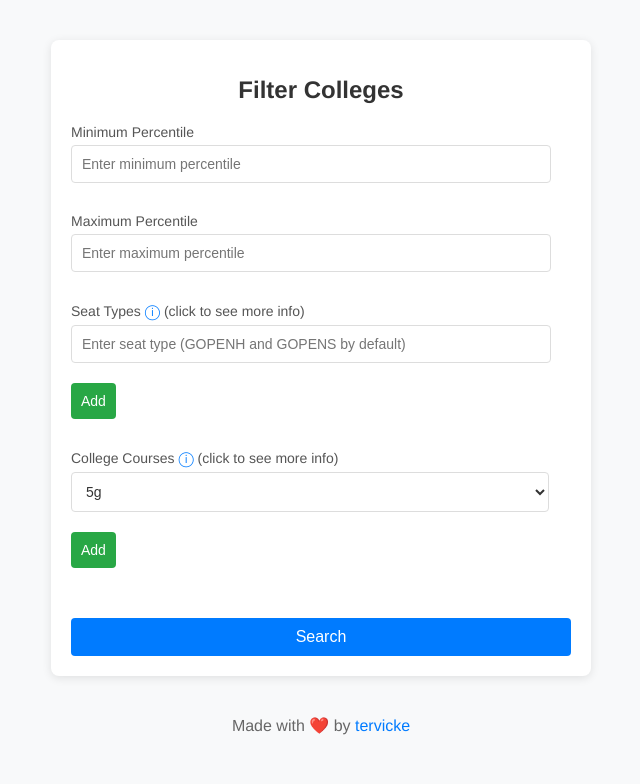
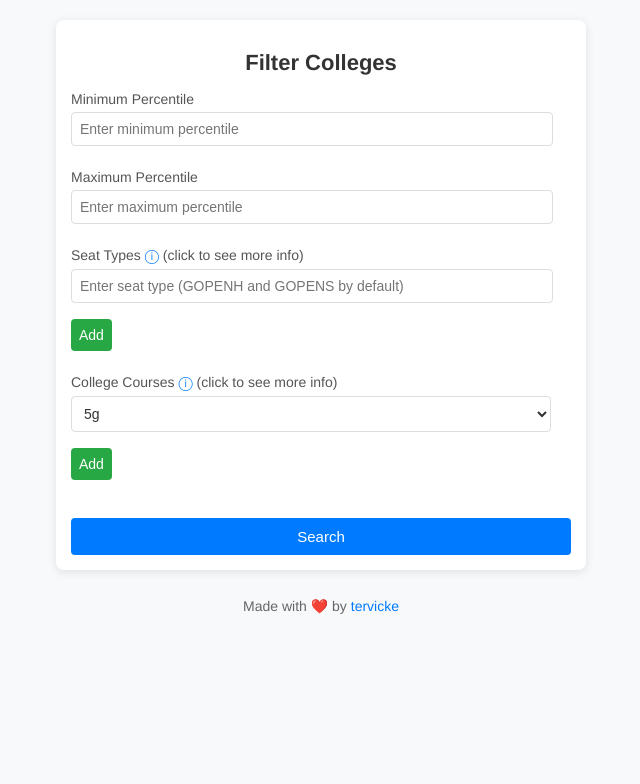
Before and after one commit to Tervicke/CET_college_search, a Flask app: page / in a window 1280 px wide. Shown: the top 784 px of the page, without its empty margins (319-959 px from the left). Run offline with Flask 3, Linux system fonts and the light colour scheme; data comes from the database, SQL or seed files in the repository.

Commit message:
changed the style.css to make it occupy less space

```diff
--- a/static/style.css
+++ b/static/style.css
@@ -2,7 +2,7 @@ body {
     font-family: 'Helvetica Neue', Arial, sans-serif;
     background-color: #f8f9fa;
     margin: 0;
-    padding: 40px;
+    padding: 20px; /* Reduced padding */
     color: #333;
 }
 
@@ -10,20 +10,20 @@ body {
     max-width: 500px;
     margin: 0 auto;
     background-color: #fff;
-    padding: 20px;
+    padding: 15px; /* Reduced padding */
     border-radius: 8px;
     box-shadow: 0 2px 10px rgba(0, 0, 0, 0.1);
 }
 
 h1 {
     text-align: center;
-    font-size: 24px;
-    margin-bottom: 20px;
+    font-size: 22px; /* Slightly smaller font */
+    margin-bottom: 15px; /* Reduced margin */
     color: #333;
 }
 
 .form-group {
-    margin-bottom: 20px;
+    margin-bottom: 15px; /* Reduced margin */
 }
 
 label {
@@ -35,32 +35,32 @@ label {
 
 input[type="number"],
 input[type="text"] {
-    width: calc(100% - 20px);
-    padding: 10px;
+    width: calc(100% - 18px); /* Adjusted width */
+    padding: 8px; /* Reduced padding */
     border: 1px solid #ddd;
     border-radius: 4px;
     font-size: 14px;
     color: #333;
-    margin-bottom: 10px;
+    margin-bottom: 8px; /* Reduced margin */
     box-sizing: border-box;
 }
 
 .tags-container {
     display: flex;
     flex-wrap: wrap;
-    gap: 5px;
-    margin-top: 10px;
+    gap: 4px; /* Reduced gap */
+    margin-top: 8px; /* Reduced margin */
 }
 
 .tag {
     display: flex;
     align-items: center;
     background-color: #e9ecef;
-    padding: 5px 10px;
+    padding: 5px 8px; /* Adjusted padding */
     border-radius: 20px;
     font-size: 14px;
     color: #333;
-    max-width: calc(100% - 20px);
+    max-width: calc(100% - 18px);
     word-wrap: break-word;
 }
 
@@ -80,9 +80,9 @@ button[type="submit"] {
     background-color: #007bff;
     color: white;
     border-radius: 4px;
-    font-size: 16px;
+    font-size: 15px; /* Slightly smaller font */
     cursor: pointer;
-    margin-top: 20px;
+    margin-top: 15px; /* Reduced margin */
 }
 
 button[type="submit"]:hover {
@@ -93,12 +93,12 @@ button[type="submit"]:hover {
     background-color: #28a745;
     text-align: center;
     border: none;
-    padding: 10px;
+    padding: 8px; /* Reduced padding */
     color: white;
     border-radius: 4px;
     cursor: pointer;
     font-size: 14px;
-    margin-top: 10px;
+    margin-top: 8px; /* Reduced margin */
     box-sizing: border-box;
 }
 
@@ -108,9 +108,9 @@ button[type="submit"]:hover {
 
 .footer {
     text-align: center;
-    margin-top: 30px;
-    padding: 10px;
-    font-size: 16px;
+    margin-top: 20px; /* Reduced margin */
+    padding: 8px; /* Reduced padding */
+    font-size: 14px; /* Slightly smaller font */
     color: #666;
 }
 
@@ -126,17 +126,17 @@ button[type="submit"]:hover {
 .info-icon {
     text-decoration: none;
     color: #007bff;
-    font-size: 15px;
+    font-size: 14px; /* Slightly smaller font */
 }
 
 .dropdown-select {
-    width: calc(100% - 22px);
-    padding: 10px;
+    width: calc(100% - 20px); /* Adjusted width */
+    padding: 8px; /* Reduced padding */
     border: 1px solid #ddd;
     border-radius: 4px;
     background-color: #fff;
     font-size: 14px;
     color: #333;
     box-sizing: border-box;
-    margin-bottom: 10px;
+    margin-bottom: 8px; /* Reduced margin */
 }
```
